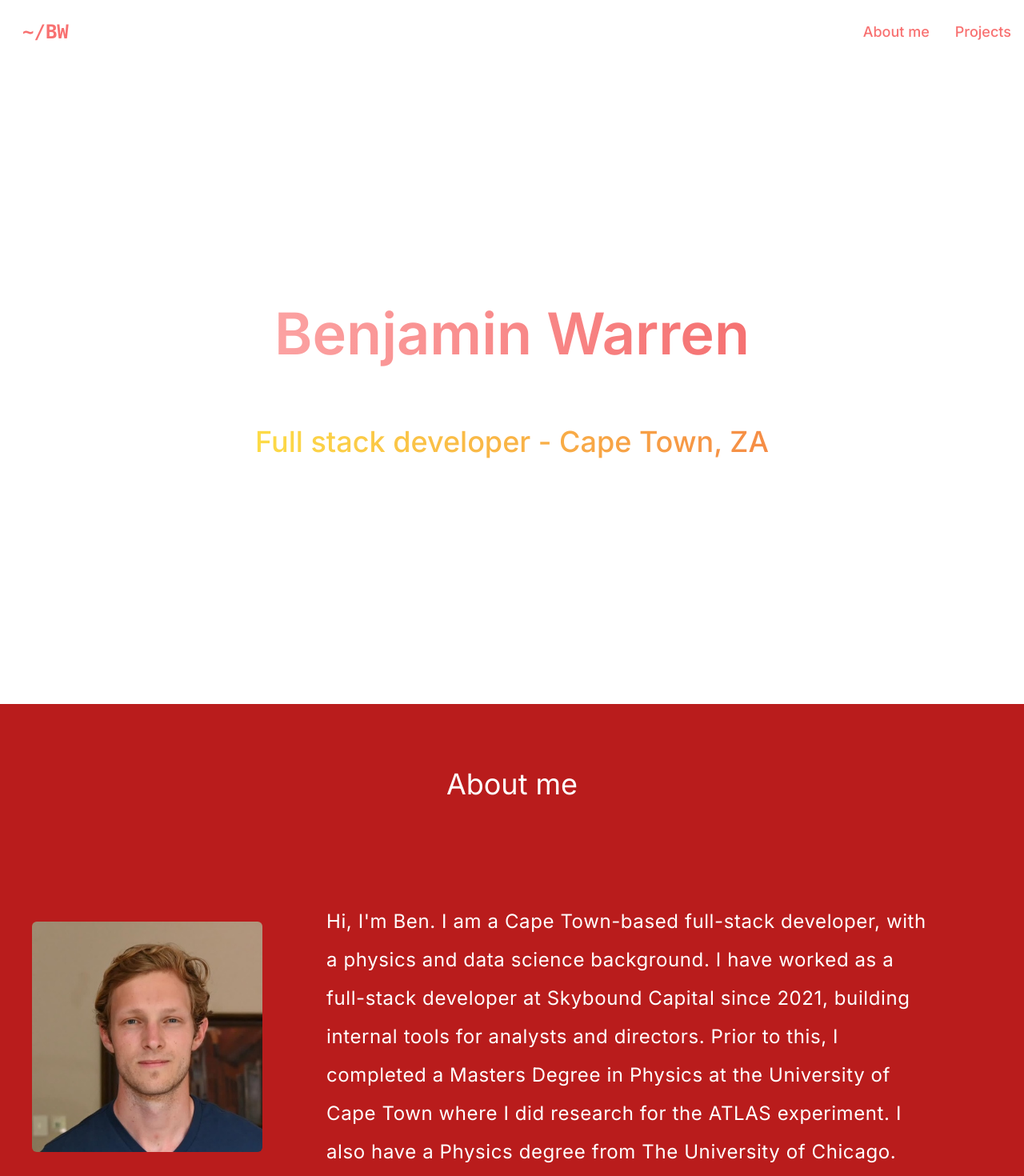
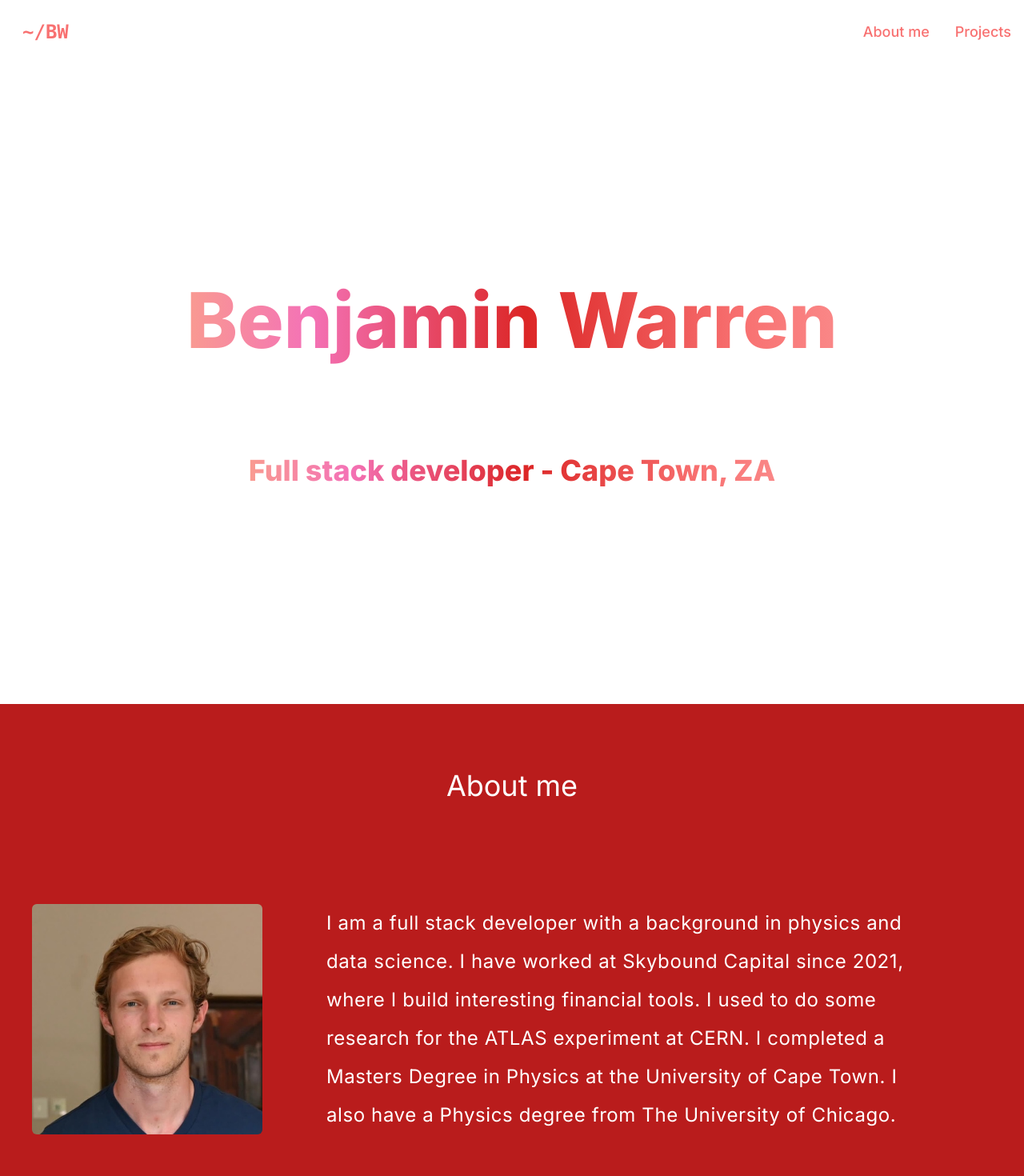
Before and after one commit to bewarren/ben-website, a Next.js app: page / in a window 1280 px wide. Shown: the top 1470 px of the page at 80% size. Built offline with nearby package versions, Linux system fonts and the light colour scheme.

Commit message:
styling changes

```diff
--- a/src/app/components/navigation/navbar/Navbar.tsx
+++ b/src/app/components/navigation/navbar/Navbar.tsx
@@ -22,7 +22,7 @@ const Navbar = ({ toggle }: { toggle: () => void }) => {
                 viewBox="0 0 24 24"
               >
                 <path
-                  fill="#000"
+                  fill="rgb(248 113 113)"
                   d="M3 6h18v2H3V6m0 5h18v2H3v-2m0 5h18v2H3v-2Z"
                 />
               </svg>
--- a/src/app/components/navigation/sidebar/Sidebar.tsx
+++ b/src/app/components/navigation/sidebar/Sidebar.tsx
@@ -18,7 +18,7 @@ const Sidebar = ({
         }}
       >
         <Logo />
-        <button className="absolute right-0 p-5" onClick={toggle}>
+        <button className="absolute right-0 p-5 " onClick={toggle}>
           {/* Close icon */}
           <svg
             xmlns="http://www.w3.org/2000/svg"
@@ -27,7 +27,7 @@ const Sidebar = ({
             viewBox="0 0 24 24"
           >
             <path
-              fill="currentColor"
+              fill="rgb(248 113 113)"
               d="M19 6.41L17.59 5L12 10.59L6.41 5L5 6.41L10.59 12L5 17.59L6.41 19L12 13.41L17.59 19L19 17.59L13.41 12L19 6.41Z"
             />
           </svg>
--- a/src/app/components/navigation/sidebar/index.tsx
+++ b/src/app/components/navigation/sidebar/index.tsx
@@ -25,7 +25,7 @@ const Sidebar = ({
             viewBox="0 0 24 24"
           >
             <path
-              fill="currentColor"
+              fill="rgb(248 113 113)"
               d="M19 6.41L17.59 5L12 10.59L6.41 5L5 6.41L10.59 12L5 17.59L6.41 19L12 13.41L17.59 19L19 17.59L13.41 12L19 6.41Z"
             />
           </svg>
--- a/src/app/page.tsx
+++ b/src/app/page.tsx
@@ -14,29 +14,13 @@ export default function Home() {
 
     "
         >
-          {/* <div className="absolute top-0 left-62 w-96 h-96 bg-red-400 rounded-full mix-blend-multiply filter blur-xl opacity-80 animate-blob"></div>
-          <div className="absolute top-0 right-20 md:w-96 md:h-96 sm:w-0 sm:h-0 bg-blue-400 rounded-full mix-blend-multiply blur-xl opacity-80 animate-blob animation-delay-2000"></div>
-          <div className="absolute -bottom-4 left-30 w-96 h-96 bg-pink-300 rounded-full mix-blend-multiply blur-xl opacity-80 animate-blob animation-delay-4000"></div>
-          <div className="absolute -bottom-4 right-20 md:w-96 md:h-96 sm:w-0 sm:h-0 bg-green-300 rounded-full mix-blend-multiply blur-xl opacity-80 animate-blob animation-delay-4000"></div> */}
           <div className="flex flex-col items-center ">
-            <h2
-              className="text-7xl text-center font-semibold text-transparent bg-clip-text bg-gradient-to-r
-    from-red-300
-    via-red-500
-    to-blue-700
-    animate-gradient-xy pb-2"
-            >
+            <p className="text-6xl pb-10 md:text-8xl text-center font-extrabold bg-clip-text text-transparent bg-[linear-gradient(to_right,theme(colors.red.400),theme(colors.red.300),theme(colors.pink.400),theme(colors.orange.300),theme(colors.pink.400),theme(colors.red.600),theme(colors.red.400))] bg-[length:200%_auto] animate-gradient">
               Benjamin Warren
-            </h2>
-            <h4
-              className="text-4xl text-center leading-normal mt-16 mx-10 font-medium text-transparent bg-clip-text bg-gradient-to-r
-    from-yellow-300
-    via-red-500
-    to-red-700
-    animate-gradient-xy"
-            >
+            </p>
+            <p className="text-3xl md:text-4xl mt-20 text-center font-extrabold bg-clip-text text-transparent bg-[linear-gradient(to_right,theme(colors.red.400),theme(colors.red.300),theme(colors.pink.400),theme(colors.orange.300),theme(colors.pink.400),theme(colors.red.600),theme(colors.red.400))] bg-[length:200%_auto] animate-gradient">
               Full stack developer - Cape Town, ZA
-            </h4>
+            </p>
           </div>
         </div>
       </div>
@@ -49,13 +33,12 @@ export default function Home() {
           <div className="flex lg:flex-row md:flex-col sm:flex-col flex-col align-middle my-32 items-center">
             <Image src={me} alt="my image" className="rounded-md  w-72 h-72 " />
             <p className="text-2xl tracking-wide leading-loose text-white md:px-20 sm:px-10 px-10 lg:mt-0 mt-20">
-              Hi, I'm Ben. I am a Cape Town-based full-stack developer, with a
-              physics and data science background. I have worked as a full-stack
-              developer at Skybound Capital since 2021, building internal tools
-              for analysts and directors. Prior to this, I completed a Masters
-              Degree in Physics at the University of Cape Town where I did
-              research for the ATLAS experiment. I also have a Physics degree
-              from The University of Chicago.
+              I am a full stack developer with a background in physics and data
+              science. I have worked at Skybound Capital since 2021, where I
+              build interesting financial tools. I used to do some research for
+              the ATLAS experiment at CERN. I completed a Masters Degree in
+              Physics at the University of Cape Town. I also have a Physics
+              degree from The University of Chicago.
             </p>
           </div>
           <div className="flex flex-grow lg:flex-row flex-col mx-auto justify-around rounded-md w-3/4 items-center align-middle">
--- a/src/app/projects/components/data.ts
+++ b/src/app/projects/components/data.ts
@@ -11,13 +11,13 @@ export const projectData: ProjectDataModel[] = [
     company: "Skybound Capital",
     url: "https://www.skyboundcapital.com",
     description:
-      "I built a Loan Management System for dealing with loan information about invested companies. Built using React and .NET Core. I was responsible for building core data capture funcationality and making sure calculations for interest were correct. This was build using React and .NET Core",
+      "Spectrum is a Loan Management System that is used for capturing loan information about companies. It was built using React and .NET Core. I was responsible for building core data capture funcationality and interest calculations",
   },
   {
     title: "TeyTrade",
     company: "Teybridge Capital",
     url: "https://teybridge.com",
     description:
-      "I built a Trade Finance solution that managed the commodity exposure of Teybridge. It keeps track of all the commodities, the countries they are in, the market prices, and the value of these commodities taking into account the fees Teybridge is due.",
+      "Teytrade is a Trade Finance platform that manages commodity and and country exposure. It keeps track of all the commodities, the countries these commdities in, the market prices, and the value of these commodities. It was built using React and .NET Core",
   },
 ];
--- a/tailwind.config.ts
+++ b/tailwind.config.ts
@@ -18,6 +18,7 @@ const config: Config = {
         "gradient-x": "gradient-x 3s ease infinite",
         "gradient-y": "gradient-y 3s ease infinite",
         "gradient-xy": "gradient-xy 3s ease infinite",
+        gradient: "gradient 10s linear infinite",
       },
       keyframes: {
         blob: {
@@ -47,11 +48,11 @@ const config: Config = {
         "gradient-x": {
           "0%, 100%": {
             "background-size": "200% 200%",
-            "background-position": "left center",
+            "background-position": "left",
           },
           "50%": {
             "background-size": "200% 200%",
-            "background-position": "right center",
+            "background-position": "right",
           },
         },
         "gradient-xy": {
@@ -64,6 +65,9 @@ const config: Config = {
             "background-position": "right center",
           },
         },
+        gradient: {
+          to: { "background-position": "200% center" },
+        },
       },
     },
   },
```
